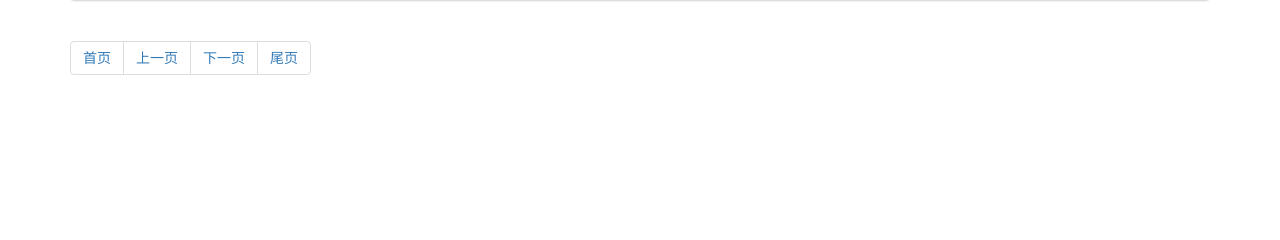
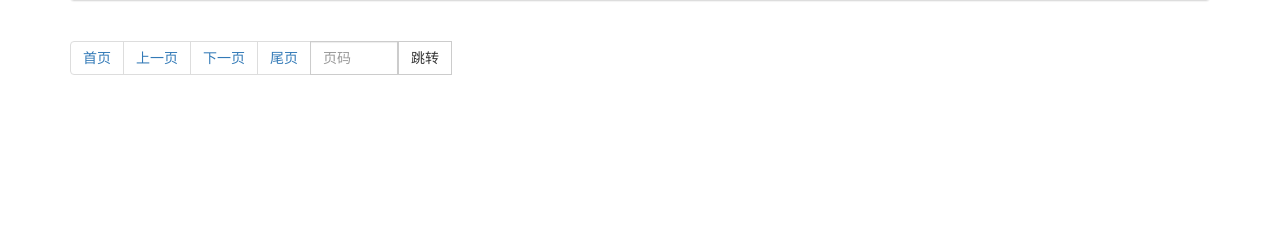
Before and after one commit to Chen21yan/managementSystem, a Django app: page /pretty/list/ in a window 1280 px wide. Shown: the part 194-434 px from the top of the page. Run offline with Django 5.2, Linux system fonts and the light colour scheme; data that the repository does not hold is empty; some libraries are stand-ins or nearby versions.

Commit message:
靓号管理-分页增加页跳转

```diff
--- a/app01/templates/pretty_list.html
+++ b/app01/templates/pretty_list.html
@@ -61,7 +61,7 @@
             </table>
         </div>
         <div class="clearfix">
-            <ul class="pagination">
+            <ul class="pagination" style="float:left;">
                 {{ page_string }}
             </ul>
 
--- a/app01/views.py
+++ b/app01/views.py
@@ -275,6 +275,19 @@ def pretty_list(request):
     # 尾页
     page_str_list.append('<li><a href="?page={}">尾页</a></li>'.format(total_page_count))
 
+    search_string = """
+    <li>
+        <form style="float:left; margin-left: -1px" method="GET">
+            <input name="page"
+                    style="position: relative;float:left; display: inline-block; width: 88px; border-radius: 0;"
+                    type="text" class="form-control" placeholder="页码">
+            <button style="border-radius: 0" class="btn btn-default" type="submit">跳转</button>
+        </form>
+    </li>
+    """
+
+    page_str_list.append(search_string)
+
     page_string = mark_safe(''.join(page_str_list))
 
     return render(request, 'pretty_list.html',
```
